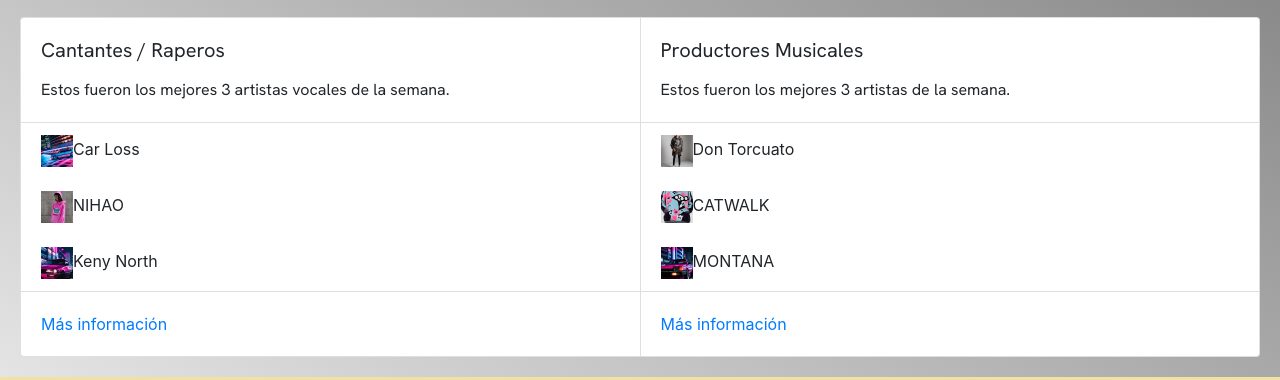
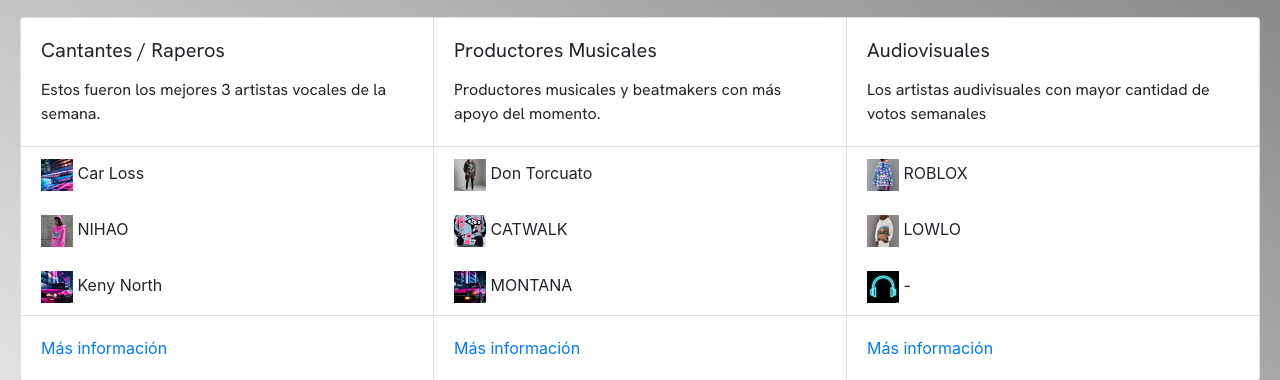
Before and after one commit to Sanguchito97/PreEntrega3Araujo, a website: page index.html in a window 1280 px wide. Shown: the part 177-557 px from the top of the page. Drawn offline with nearby package versions, Linux system fonts and the light colour scheme.

Commit message:
Commit 12

```diff
--- a/index.html
+++ b/index.html
@@ -95,6 +95,7 @@
                   <li><hr class="dropdown-divider" /></li>
                   <li>
                     <a class="dropdown-item" href="top10.html">🔥 TOP 10 🔥</a>
+                    <!-- top 10 WIP-->
                   </li>
                 </ul>
               </li>
@@ -132,9 +133,9 @@
                     <p class="card-text">Estos fueron los mejores 3 artistas vocales de la semana.</p>
                   </div>
                   <ul class="list-group list-group-flush">
-                    <li class="list-group-item"><div class="grid-item grid-item-1"><img src="images/cartest3.jpeg" width="32" height="32"alt="icono de usuario">Car Loss</div></li>
-                    <li class="list-group-item"><div class="grid-item grid-item-2"><img src="images/buzotest5.png" width="32" height="32" alt="icono de usuario">NIHAO</div></li>
-                    <li class="list-group-item"><div class="grid-item grid-item-3"><img src="images/cartest2.jpeg" width="32" height="32"alt="icono de usuario">Keny North</div></li>
+                    <li class="list-group-item"><div class="grid-item grid-item-1"><img src="images/cartest3.jpeg" width="32" height="32"alt="icono de usuario"> Car Loss</div></li>
+                    <li class="list-group-item"><div class="grid-item grid-item-2"><img src="images/buzotest5.png" width="32" height="32" alt="icono de usuario"> NIHAO</div></li>
+                    <li class="list-group-item"><div class="grid-item grid-item-3"><img src="images/cartest2.jpeg" width="32" height="32"alt="icono de usuario"> Keny North</div></li>
                   </ul>
                   <div class="card-body">
                     <a href="cantrap.html" class="card-link">Más información</a>
@@ -143,15 +144,29 @@
                 <div class="card" style="width: 20rem;">
                   <div class="card-body">
                     <h5 class="card-title"><p>Productores Musicales</p></h5>
-                    <p class="card-text">Estos fueron los mejores 3 artistas de la semana.</p>
+                    <p class="card-text">Productores musicales y beatmakers con más apoyo del momento.</p>
                   </div>
                   <ul class="list-group list-group-flush">
-                    <li class="list-group-item"><div class="grid-item grid-item-1"><img src="images/buzotest6.png" width="32" height="32"alt="icono de usuario">Don Torcuato</div></li>
-                    <li class="list-group-item"><div class="grid-item grid-item-2"><img src="images/buzotest4.png" width="32" height="32" alt="icono de usuario">CATWALK</div></li>
-                    <li class="list-group-item"><div class="grid-item grid-item-3"><img src="images/cartest.jpeg" width="32" height="32"alt="icono de usuario">MONTANA</div></li>
+                    <li class="list-group-item"><div class="grid-item grid-item-1"><img src="images/buzotest6.png" width="32" height="32"alt="icono de usuario"> Don Torcuato</div></li>
+                    <li class="list-group-item"><div class="grid-item grid-item-2"><img src="images/buzotest4.png" width="32" height="32" alt="icono de usuario"> CATWALK</div></li>
+                    <li class="list-group-item"><div class="grid-item grid-item-3"><img src="images/cartest.jpeg" width="32" height="32"alt="icono de usuario"> MONTANA</div></li>
                   </ul>
                   <div class="card-body">
                     <a href="prodbeats.html" class="card-link">Más información</a>
+                  </div>
+                </div>
+                <div class="card" style="width: 20rem;">
+                  <div class="card-body">
+                    <h5 class="card-title"><p>Audiovisuales</p></h5>
+                    <p class="card-text">Los artistas audivisuales con mayor cantidad de votos semanales</p>
+                  </div>
+                  <ul class="list-group list-group-flush">
+                    <li class="list-group-item"><div class="grid-item grid-item-1"><img src="images/buzotest7.png" width="32" height="32"alt="icono de usuario"> ROBLOX</div></li>
+                    <li class="list-group-item"><div class="grid-item grid-item-2"><img src="images/buzotest2.png" width="32" height="32" alt="icono de usuario"> LOWLO</div></li>
+                    <li class="list-group-item"><div class="grid-item grid-item-3"><img src="images/auris.png" width="32" height="32"alt="icono de slot abierto"> -</div></li>
+                  </ul>
+                  <div class="card-body">
+                    <a href="audiovisuales.html" class="card-link">Más información</a>
                   </div>
                 </div>
               </section>
```
Also changed, not shown: audiovisuales.html (+4 -4 lines), cantrap.html (+2 -1 lines), prodbeats.html (+1 -1 lines).
